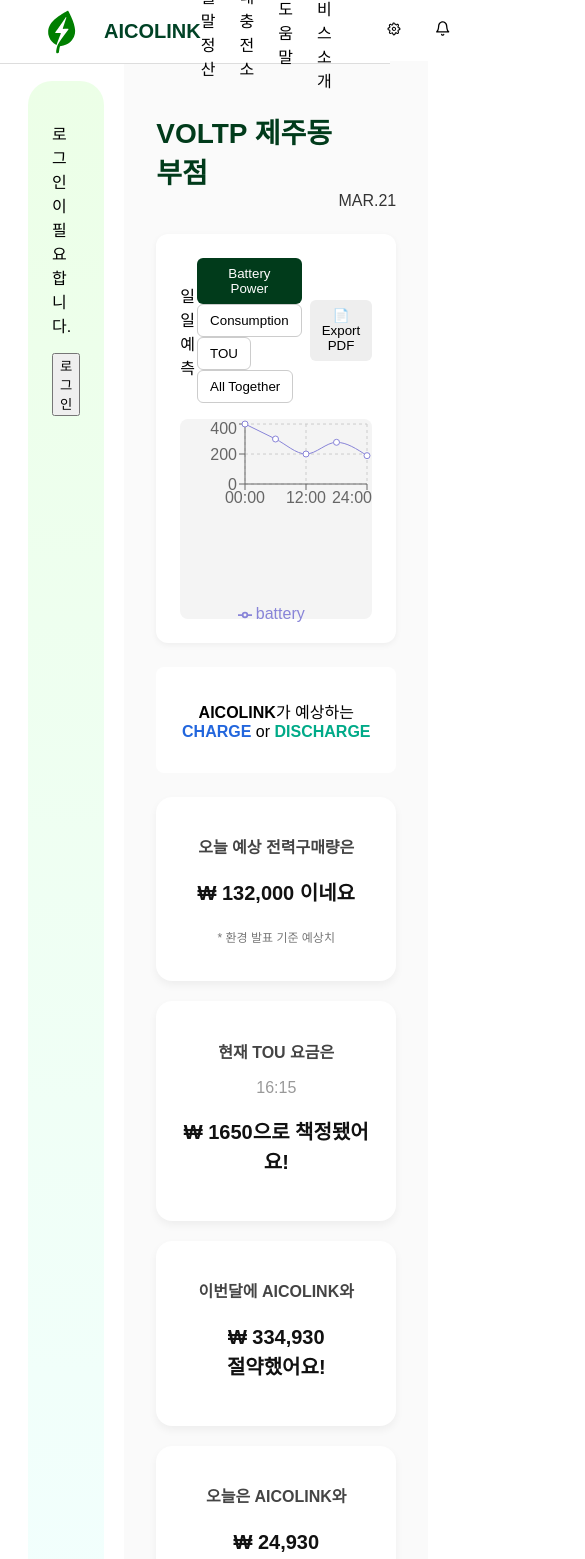
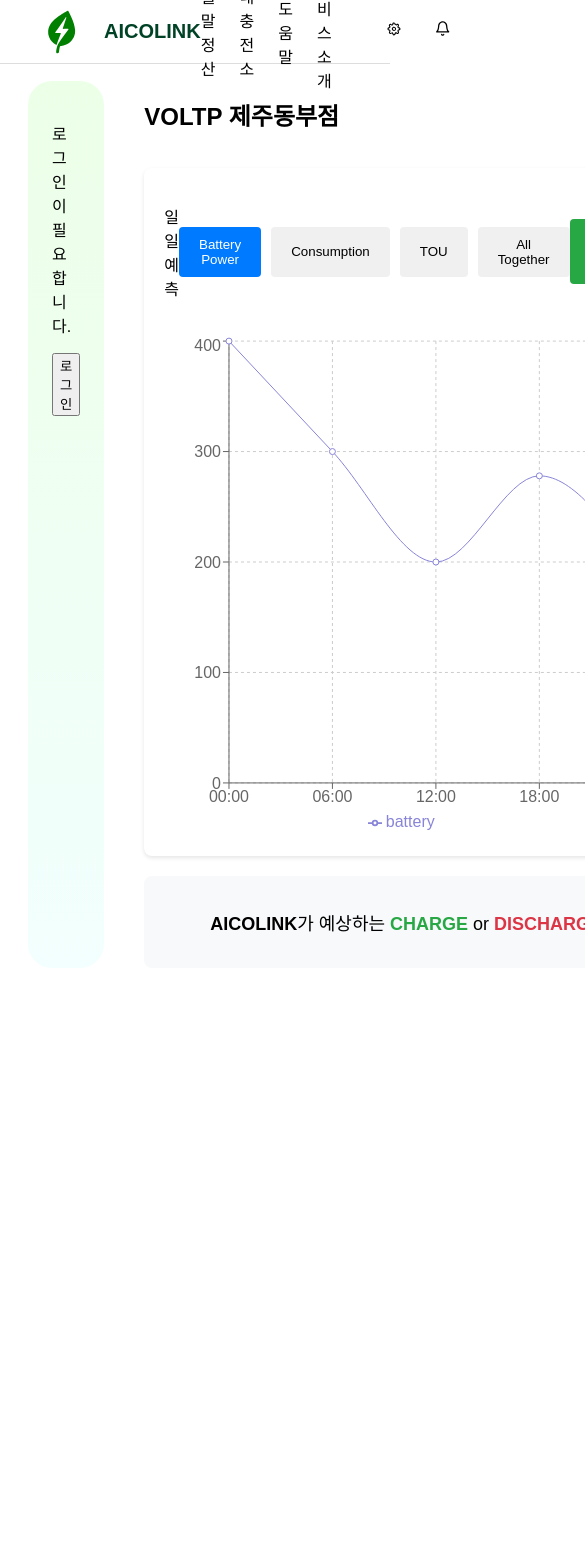
Before and after one commit to Capstone-whiteday/frontend-aicolink, a React (Vite) app: page / in a window 390 px wide. Shown: the top 1559 px of the page, 585 px wide, since content can reach past the window. After the commit the page ends 996 px from the top, so only its background shows below. Built offline with nearby package versions, Linux system fonts and the light colour scheme.

Commit message:
항목 버튼당 반응형 그래프 시각화 성공, 모두 함꼐 보이기까지 성공

```diff
--- a/src/Components/Dashboard.css
+++ b/src/Components/Dashboard.css
@@ -1,134 +1,101 @@
+/* 전체 대시보드 스타일 */
 .dashboard {
-    flex: 1;
-    padding: 32px;
-    box-sizing: border-box;
-    background: #fafafa;
+  padding: 20px;
+  font-family: Arial, sans-serif;
 }
 
-  /* 상단 제목 */
+/* 제목 영역 스타일 */
 .dashboard-header {
   display: flex;
   justify-content: space-between;
-    align-items: flex-end;
-    margin-bottom: 24px;
+  align-items: center;
+  margin-bottom: 20px;
 }
 
 .station-name {
-    font-size: 28px;
+  font-size: 24px;
   font-weight: bold;
-    color: #013B1B;
 }
 
 .date-label {
   font-size: 16px;
-    color: #333;
+  color: #888;
 }
 
-  /* 그래프 카드 */
+/* 그래프 카드 스타일 */
 .graph-section {
-    background: white;
-    border-radius: 12px;
-    padding: 24px;
-    margin-bottom: 24px;
-    box-shadow: 0 2px 6px rgba(0, 0, 0, 0.05);
+  background-color: #fff;
+  border-radius: 8px;
+  box-shadow: 0 2px 4px rgba(0, 0, 0, 0.1);
+  padding: 20px;
+  margin-bottom: 20px;
 }
 
 .graph-header {
   display: flex;
   justify-content: space-between;
   align-items: center;
-    margin-bottom: 16px;
+  margin-bottom: 20px;
+}
+
+.graph-tabs {
+  display: flex;
+  gap: 10px;
 }
 
 .graph-tabs button {
-    margin-right: 8px;
-    padding: 8px 12px;
-    border: 1px solid #ccc;
-    background: white;
-    border-radius: 6px;
+  padding: 10px 20px;
+  border: none;
+  border-radius: 4px;
+  background-color: #f0f0f0;
   cursor: pointer;
+  transition: background-color 0.3s;
 }
 
-  .graph-tabs .active {
-    background: #013B1B;
-    color: white;
-    border: none;
+.graph-tabs button.active {
+  background-color: #007bff;
+  color: #fff;
+}
+
+.graph-tabs button:hover {
+  background-color: #e0e0e0;
 }
 
 .export-btn {
-    padding: 8px 12px;
-    background: #eee;
-    border-radius: 6px;
+  background-color: #28a745;
+  color: #fff;
+  padding: 10px 20px;
   border: none;
+  border-radius: 4px;
   cursor: pointer;
+  transition: background-color 0.3s;
 }
 
-  /* 그래프 영역 placeholder */
+.export-btn:hover {
+  background-color: #218838;
+}
+
+/* 그래프 영역 스타일 */
 .graph-placeholder {
-    height: 200px;
-    background: #f4f4f4;
+  height: 500px; /* 그래프 높이를 500px로 설정 */
+}
+
+/* 결과 요약 바 스타일 */
+.charge-bar {
+  background-color: #f8f9fa;
+  padding: 15px;
   border-radius: 8px;
   text-align: center;
-    line-height: 200px;
-    color: #aaa;
-  }
-
-  /* charge / discharge 텍스트 바 */
-  .charge-bar {
-    background: white;
-    border-radius: 8px;
-    padding: 16px;
-    margin-bottom: 24px;
-    text-align: center;
-    font-size: 16px;
+  font-size: 18px;
+  margin-top: 20px;
 }
 
 .charge {
-    color: #2266dd;
+  color: #28a745;
   font-weight: bold;
 }
 
 .discharge {
-    color: #00aa88;
+  color: #dc3545;
   font-weight: bold;
 }
-
-  /* 통계 카드 영역 */
-  .summary-cards {
-    display: grid;
-    grid-template-columns: repeat(auto-fit, minmax(240px, 1fr));
-    gap: 20px;
-  }
-
-  .card {
-    background: white;
-    border-radius: 16px;
-    padding: 24px;
-    box-shadow: 0 4px 8px rgba(0,0,0,0.05);
-    text-align: center;
-  }
-
-  .card h2 {
-    font-size: 16px;
-    margin-bottom: 12px;
-    color: #444;
-  }
-
-  .card .value {
-    font-size: 20px;
-    font-weight: bold;
-    color: #111;
-    line-height: 1.5;
-  }
-
-  .card .note {
-    font-size: 12px;
-    color: #777;
-    margin-top: 10px;
-  }
-
-  .card .time {
-    font-size: 16px;
-    margin-bottom: 4px;
-    color: #999;
-  }
--- a/src/Components/Dashboard.jsx
+++ b/src/Components/Dashboard.jsx
@@ -1,8 +1,8 @@
 import './Dashboard.css';
+import { useState } from 'react';
 import { LineChart, Line, XAxis, YAxis, CartesianGrid, Tooltip, Legend, ResponsiveContainer } from 'recharts';
 
-
-const data = [
+const batteryData = [
   { name: '00:00', battery: 400 },
   { name: '06:00', battery: 300 },
   { name: '12:00', battery: 200 },
@@ -10,9 +10,39 @@
   { name: '24:00', battery: 189 },
 ];
 
+const consumptionData = [
+  { name: '00:00', consumption: 240 },
+  { name: '06:00', consumption: 139 },
+  { name: '12:00', consumption: 980 },
+  { name: '18:00', consumption: 390 },
+  { name: '24:00', consumption: 480 },
+];
 
+const touData = [
+  { name: '00:00', tou: 120 },
+  { name: '06:00', tou: 150 },
+  { name: '12:00', tou: 300 },
+  { name: '18:00', tou: 200 },
+  { name: '24:00', tou: 100 },
+];
 
 const Dashboard = () => {
+  const [selectedData, setSelectedData] = useState('battery'); // 초기값: 배터리 데이터
+
+  const getData = () => {
+    if (selectedData === 'battery') return batteryData;
+    if (selectedData === 'consumption') return consumptionData;
+    if (selectedData === 'tou') return touData;
+    if (selectedData === 'all') {
+      return batteryData.map((item, index) => ({
+        name: item.name,
+        battery: item.battery,
+        consumption: consumptionData[index]?.consumption,
+        tou: touData[index]?.tou,
+      }));
+    }
+  };
+
   return (
     <main className="dashboard">
       {/* 제목 영역 */}
@@ -26,22 +56,38 @@
         <div className="graph-header">
           <p>일일예측</p>
           <div className="graph-tabs">
-            <button className="active">Battery Power</button>
-            <button>Consumption</button>
-            <button>TOU</button>
-            <button>All Together</button>
+            <button className={selectedData === 'battery' ? 'active' : ''} onClick={() => setSelectedData('battery')}>
+              Battery Power
+            </button>
+            <button className={selectedData === 'consumption' ? 'active' : ''} onClick={() => setSelectedData('consumption')}>
+              Consumption
+            </button>
+            <button className={selectedData === 'tou' ? 'active' : ''} onClick={() => setSelectedData('tou')}>
+              TOU
+            </button>
+            <button className={selectedData === 'all' ? 'active' : ''} onClick={() => setSelectedData('all')}>
+              All Together
+            </button>
           </div>
           <button className="export-btn">📄 Export PDF</button>
         </div>
         <div className="graph-placeholder">
-          <ResponsiveContainer width="100%" height={300}>
-            <LineChart data={data}>
+          <ResponsiveContainer width="100%" height={500}>
+            <LineChart data={getData()}>
               <CartesianGrid strokeDasharray="3 3" />
               <XAxis dataKey="name" />
               <YAxis />
               <Tooltip />
               <Legend />
-              <Line type="monotone" dataKey="battery" stroke="#8884d8" activeDot={{ r: 8 }} />
+              {selectedData === 'battery' || selectedData === 'all' ? (
+                <Line type="monotone" dataKey="battery" stroke="#8884d8" activeDot={{ r: 8 }} />
+              ) : null}
+              {selectedData === 'consumption' || selectedData === 'all' ? (
+                <Line type="monotone" dataKey="consumption" stroke="#82ca9d" />
+              ) : null}
+              {selectedData === 'tou' || selectedData === 'all' ? (
+                <Line type="monotone" dataKey="tou" stroke="#ffc658" />
+              ) : null}
             </LineChart>
           </ResponsiveContainer>
         </div>
@@ -51,31 +97,6 @@
       <div className="charge-bar">
         <p><strong>AICOLINK</strong>가 예상하는 <span className="charge">CHARGE</span> or <span className="discharge">DISCHARGE</span></p>
       </div>
-
-      {/* 통계 카드 영역 */}
-      <div className="summary-cards">
-        <div className="card">
-          <h2>오늘 예상 전력구매량은</h2>
-          <p className="value">₩ 132,000 이네요</p>
-          <p className="note">* 환경 발표 기준 예상치</p>
-        </div>
-
-        <div className="card">
-          <h2>현재 TOU 요금은</h2>
-          <p className="time">16:15</p>
-          <p className="value">₩ 1650으로 책정됐어요!</p>
-        </div>
-
-        <div className="card">
-          <h2>이번달에 AICOLINK와</h2>
-          <p className="value">₩ 334,930<br />절약했어요!</p>
-        </div>
-
-        <div className="card">
-          <h2>오늘은 AICOLINK와</h2>
-          <p className="value">₩ 24,930<br />절약할 수 있을거예요</p>
-        </div>
-      </div>
     </main>
   );
 };
```
Lines whose indentation alone changed are shown as unchanged.
